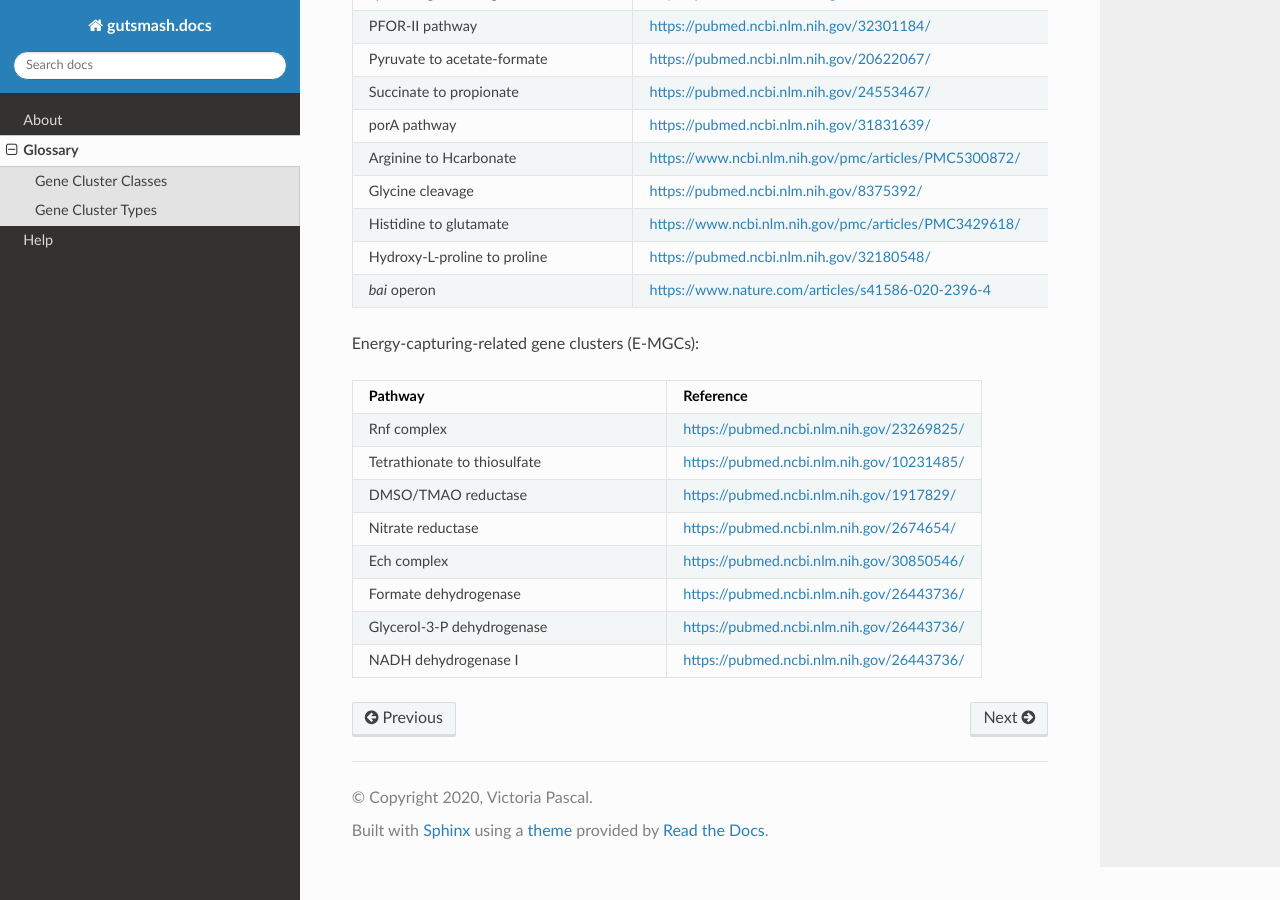
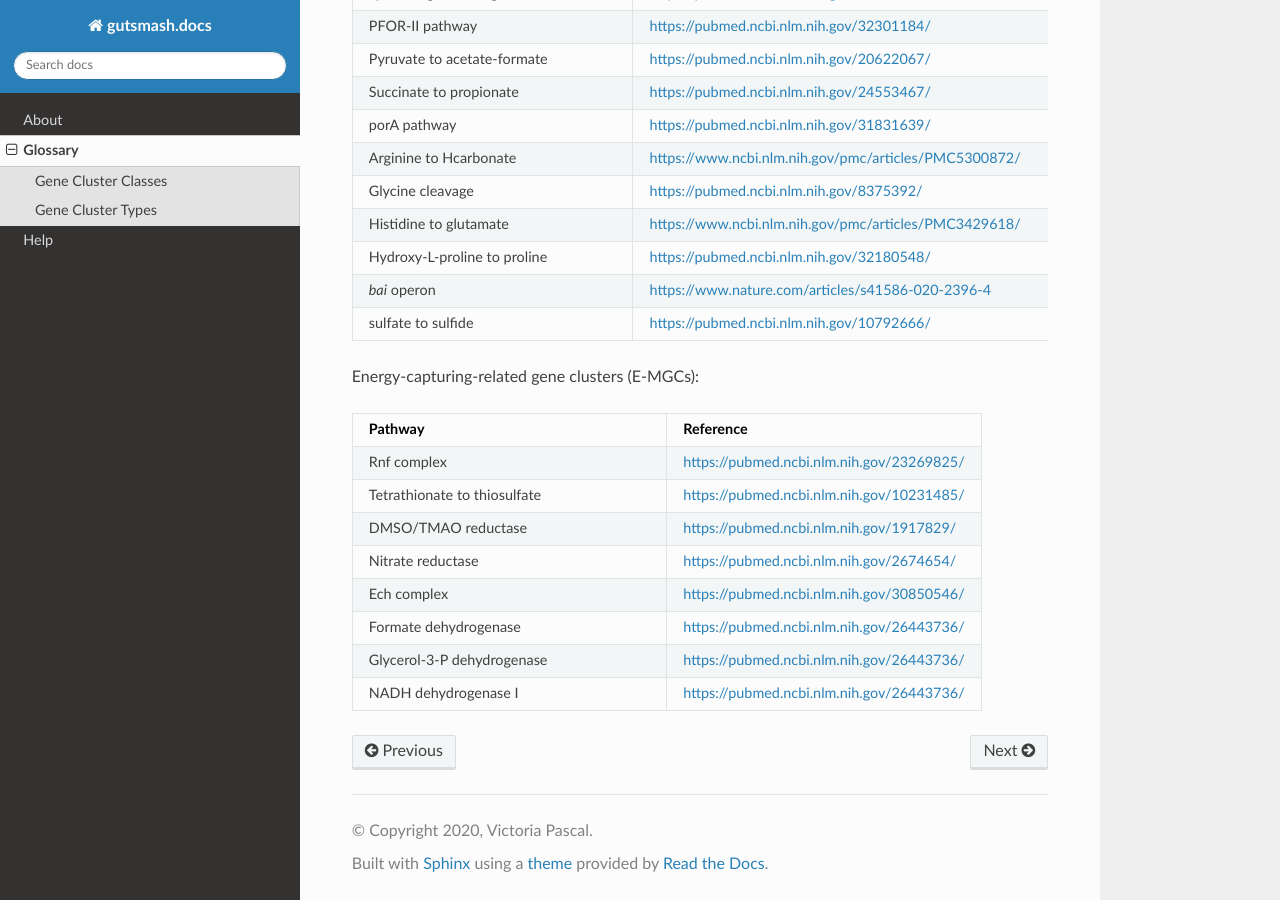
Before and after one commit to victoriapascal/gutsmash_doc, a Sphinx documentation site: the page built from docs/source/Glossary.rst, in a window 1280 px wide and 900 px high, scrolled down 1527 px. Built offline with Sphinx 7.4.7 and the Read the Docs theme 2.0.0, drawn with Linux system fonts in a browser that asks for light colours.

Commit message:
Sulfate2sulfide added

```diff
--- a/docs/source/Glossary.rst
+++ b/docs/source/Glossary.rst
@@ -55,6 +55,7 @@ gutSMASH uses some abbreviations internally to refer to the different types of p
    "Histidine to glutamate", `<https://www.ncbi.nlm.nih.gov/pmc/articles/PMC3429618/>`_
    "Hydroxy-L-proline to proline", `<https://pubmed.ncbi.nlm.nih.gov/32180548/>`_
    "*bai* operon", `<https://www.nature.com/articles/s41586-020-2396-4>`_
+   "sulfate to sulfide", `<https://pubmed.ncbi.nlm.nih.gov/10792666/>`_
 
 Energy-capturing-related gene clusters (E-MGCs):
 
```
Also changed, not shown: 4 other files.
